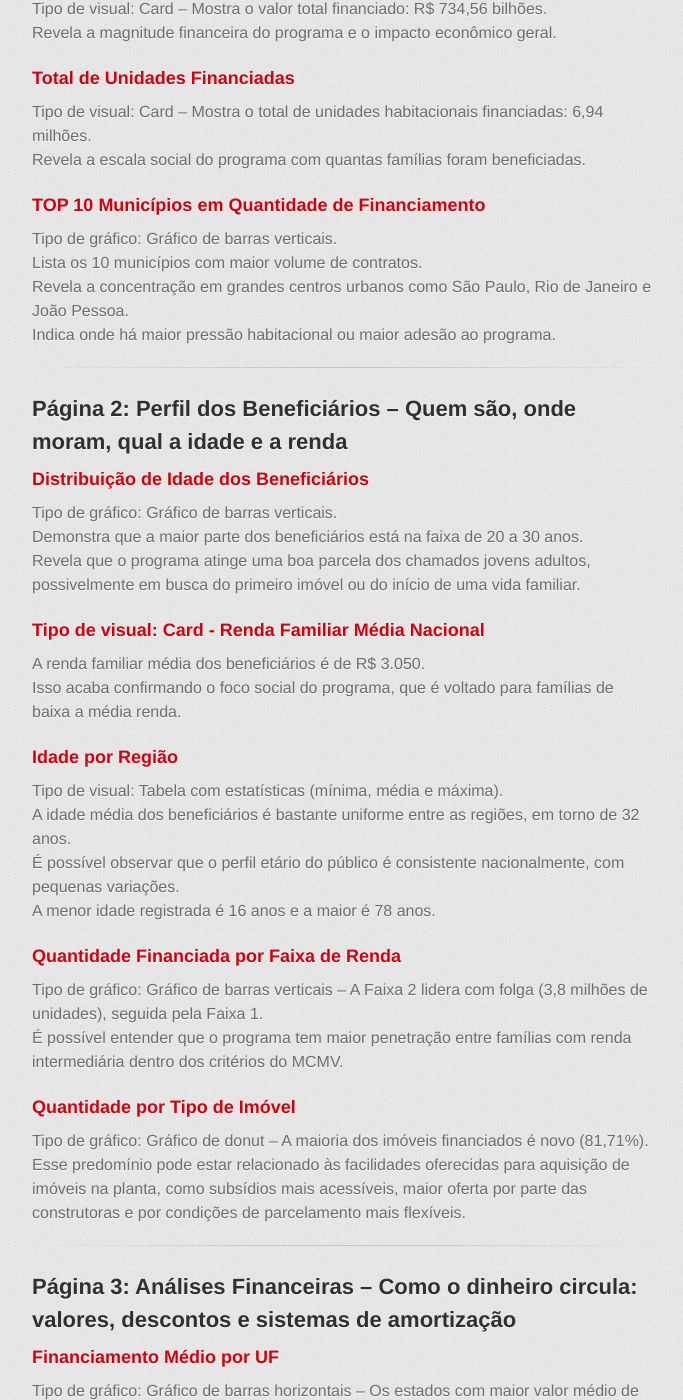
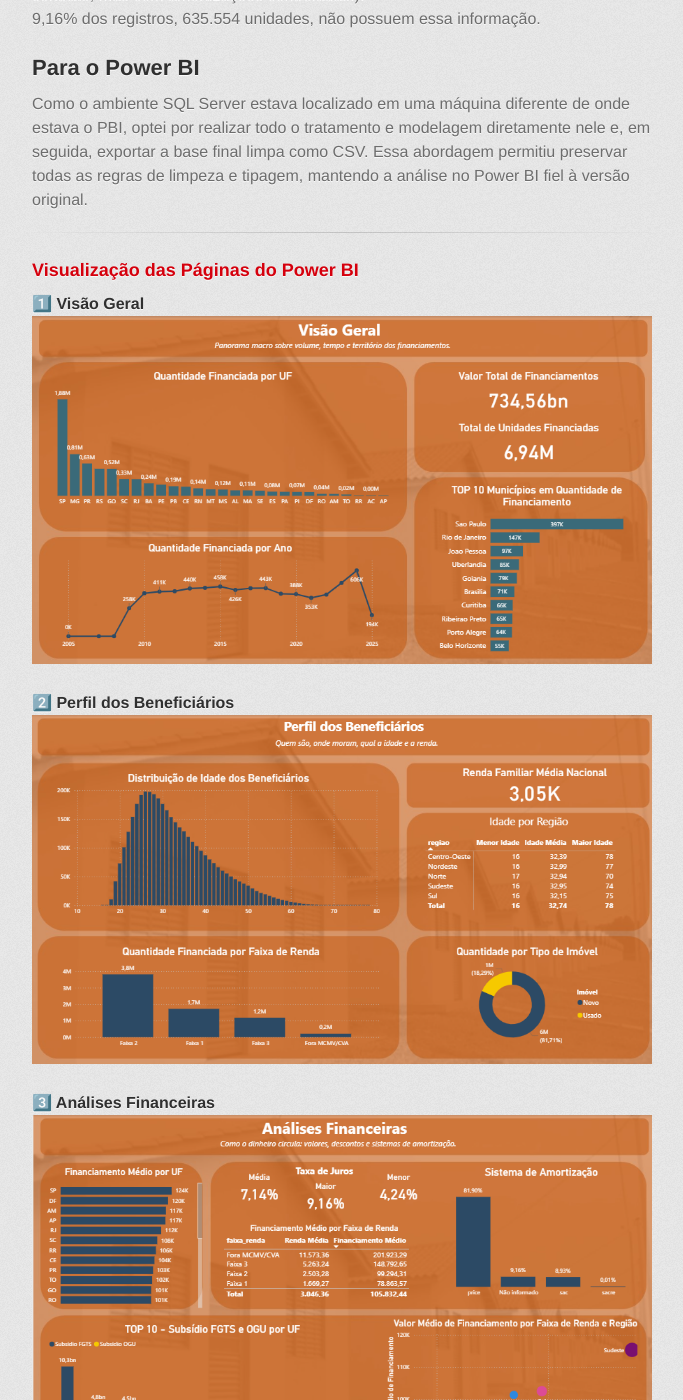
Before and after one commit to mnd43/Portifolio-Mnd43, a Jekyll site: the page built from Projeto_mcmv.md, in a window 1280 px wide and 1400 px high, scrolled down 7037 px. Shown: the whole window, without its empty margins (298-981 px from the left). Built offline with Jekyll 4.4.1, drawn with Linux system fonts in a browser that asks for light colours; some web fonts are replaced; our own code applies the rules of GitHub Pages for plain Markdown files; some of the changed text lies outside the part shown.

Commit message:
Update Projeto_mcmv.md

```diff
--- a/Projeto_mcmv.md
+++ b/Projeto_mcmv.md
@@ -8,6 +8,9 @@
 
 ## Ferramentas Utilizadas
 Utilizei o VS Code e o Notepad++ para tratamento inicial de caracteres da base; em seguida, utilizei o SQL Server para importação da base, tratamento de dados e para as consultas SQL da análise; posteriormente, utilizei o Power BI para visualização gráfica de algumas consultas.
+
+#### 🔄 Fluxo Geral do Projeto
+![Fluxo de Processamento](mcmv/Fluxo.png)
 
 ### Dicionário de Dados:
 1.	data_referencia: Data de referência dos dados - TEXTO
@@ -160,6 +163,20 @@
 Como o ambiente SQL Server estava localizado em uma máquina diferente de onde estava o PBI, optei por realizar todo o tratamento e modelagem diretamente nele e, em seguida, exportar a base final limpa como CSV. Essa abordagem permitiu preservar todas as regras de limpeza e tipagem, mantendo a análise no Power BI fiel à versão original.
 
 ---
+### Visualização das Páginas do Power BI
+
+#### 1️⃣ Visão Geral
+![Visão Geral](mcmv/1. Visão Geral.png)
+
+#### 2️⃣ Perfil dos Beneficiários
+![Perfil dos Beneficiários](mcmv/2. Perfil dos Beneficiários.png)
+
+#### 3️⃣ Análises Financeiras
+![Análises Financeiras](mcmv/3. Análises Financeiras.png)
+
+#### 4️⃣ Qualidade dos Dados
+![Qualidade dos Dados](mcmv/4. Qualidade dos Dados.png)
+
 
 ## Página 1: Visão Geral – Panorama macro sobre volume, tempo e território dos financiamentos
 
```
